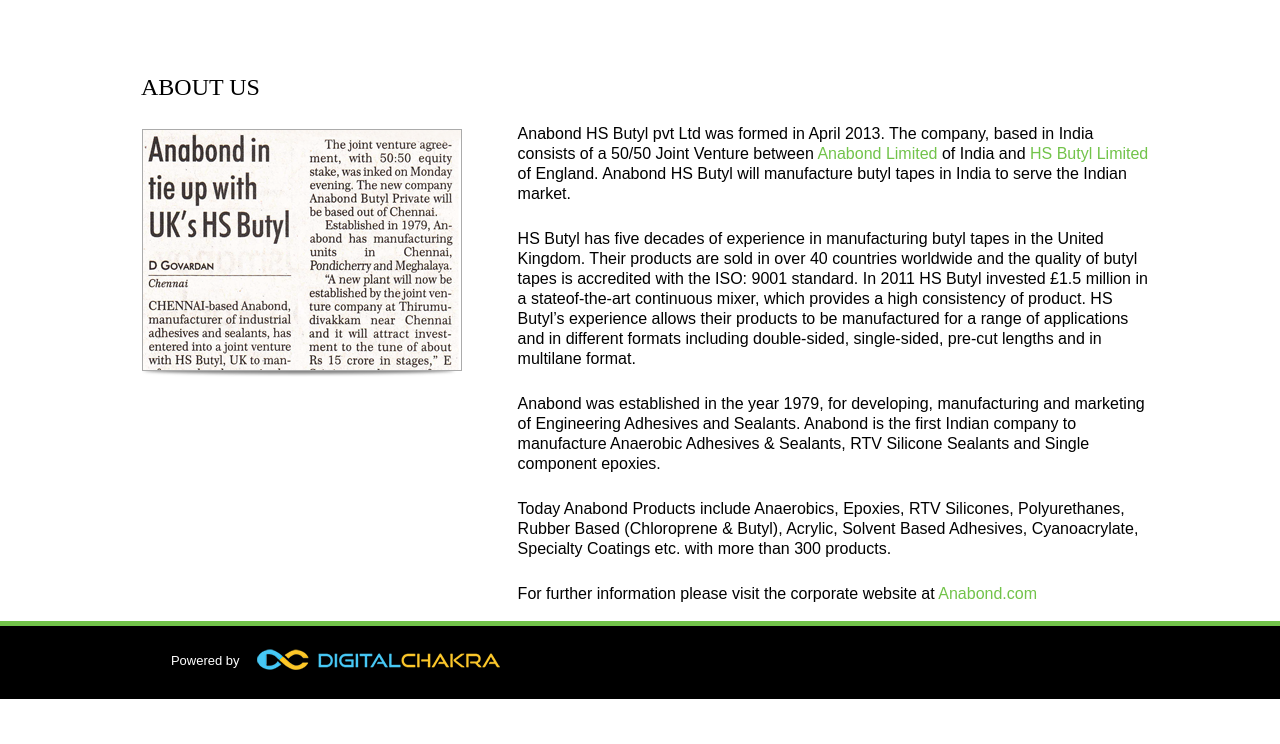
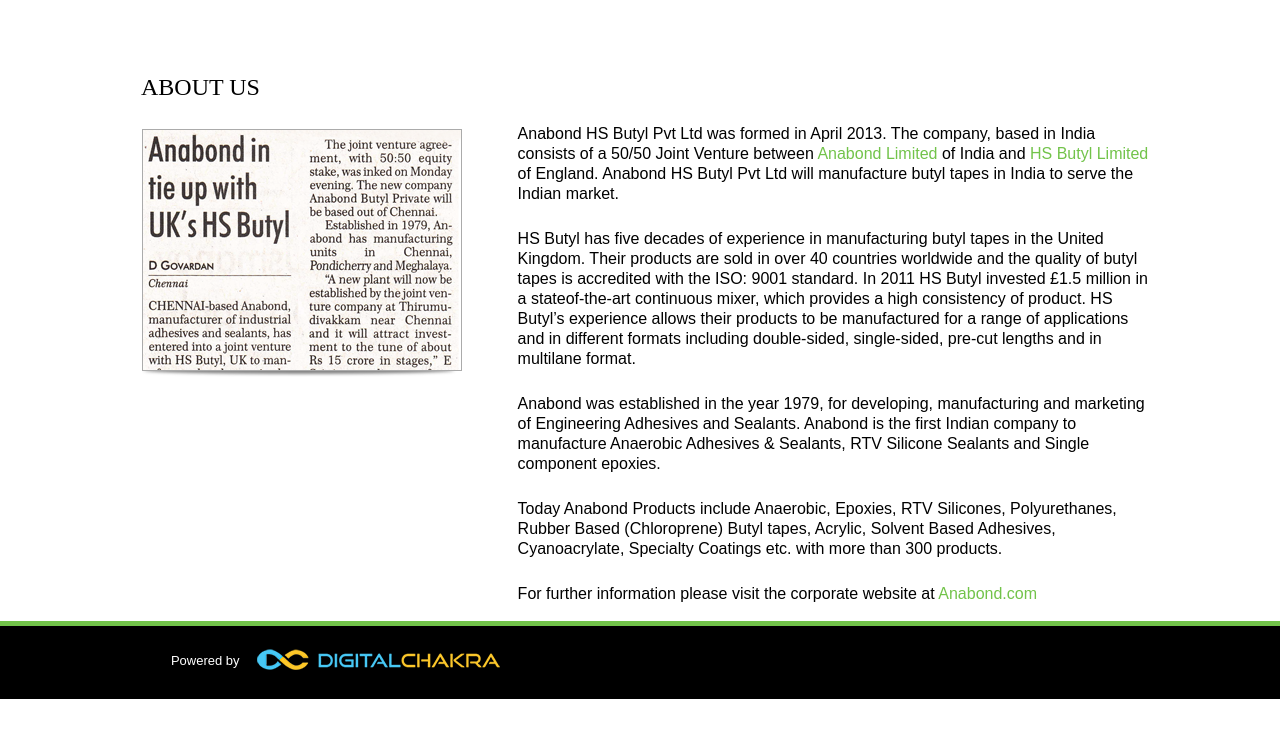
Before and after one commit to Digitalchakra/Anabond-HSButyl, a CodeIgniter app: page /hsbutyl/about in a window 1280 px wide. Shown: the part 105-849 px from the top of the page. Run offline with CodeIgniter, Linux system fonts and the light colour scheme; some libraries are stand-ins or nearby versions; some web fonts are replaced.

Commit message:
txt change

```diff
--- a/application/views/RandD.php
+++ b/application/views/RandD.php
@@ -6,7 +6,7 @@
       </h1>
 
       <p class="pg2_cnt1">In the age of rapid technology growth, developments in adhesives, sealants, encapsulants, paints & specialty coating materials are taking place all over the world to suit diversified challenging applications.  In order to cope up with the advancement, Anabond Ltd has established an in-house research and development centre in the year of 1979.  This research and development centre is capable of handling multidisciplinary activities. </p>
-      <p class="pg2_cnt1">This R & D centre is housed separately in a floor area of 12,500 sq.ft. This R & D centre is fully equipped with latest testing equipments, which are required to test the various physical, mechanical and electrical properties of adhesives and sealants and related products developed in-house. A full fledged analytical facility is also available in the R & D centre to characterize the raw materials and also the intermediates developed in-house. Though the chemistries involved in the area of adhesives and sealants are very vast, Anabond’s R & D centre is actively involved in the development of products based on the following chemistries for specific end applications.</p>
+      <p class="pg2_cnt1">This R & D centre is housed separately in a floor area of 12,500 sq.ft. This R & D centre is fully equipped with latest testing equipments, which are required to test the various physical, mechanical and electrical properties of adhesives and sealants and related products developed in-house. A fully fledged analytical facility is also available in the R & D centre to characterize the raw materials and also the intermediates developed in-house. Though the chemistries involved in the area of adhesives and sealants are very vast, Anabond’s R & D centre is actively involved in the development of products based on the following chemistries for specific end applications.</p>
 			<p class="pg2_cnt1 randd_img"></p>
 
 			<h1 class="randd"><span>R&amp;D At <a target="_blank" href="http://www.hsbutyl.com/research-development/">HSButyl</a></span>
--- a/application/views/about.php
+++ b/application/views/about.php
@@ -5,10 +5,10 @@
       	<img src="<?=base_url('assets/images/slider1.png');?>" alt="Hsbutyl" title="Hsbutyl"/>
       </div>
       <div class="abt_rit">
-      	<p>Anabond HS Butyl pvt Ltd was formed in April 2013.  The company, based in India consists of a 50/50 Joint Venture between <a href="http://www.anabond.com/index.htm">Anabond Limited</a> of India and <a href="http://www.hsbutyl.com/">HS Butyl Limited</a> of England. Anabond HS Butyl will manufacture butyl tapes in India to serve the Indian market.</p>
+      	<p>Anabond HS Butyl Pvt Ltd was formed in April 2013.  The company, based in India consists of a 50/50 Joint Venture between <a href="http://www.anabond.com/index.htm">Anabond Limited</a> of India and <a href="http://www.hsbutyl.com/">HS Butyl Limited</a> of England. Anabond HS Butyl Pvt Ltd will manufacture butyl tapes in India to serve the Indian market.</p>
       	<p>HS Butyl has five decades of experience in manufacturing butyl tapes in the United Kingdom. Their products are sold in over 40 countries worldwide and the quality of butyl tapes is accredited with the ISO: 9001 standard. In 2011 HS Butyl invested £1.5 million in a stateof-the-art continuous mixer, which provides a high consistency of product.  HS Butyl’s experience allows their products to be manufactured for a range of applications and in different formats including double-sided, single-sided, pre-cut lengths and in multilane format.</p>
       	<p>Anabond was established in the year 1979, for developing, manufacturing and marketing of Engineering Adhesives and Sealants. Anabond is the first Indian company to manufacture Anaerobic Adhesives & Sealants, RTV Silicone Sealants and Single component epoxies.</p>
-      	<p>Today Anabond Products include Anaerobics, Epoxies, RTV Silicones, Polyurethanes, Rubber Based (Chloroprene & Butyl), Acrylic, Solvent Based Adhesives, Cyanoacrylate, Specialty Coatings etc. with more than 300 products.</p>
+      	<p>Today Anabond Products include Anaerobic, Epoxies, RTV Silicones, Polyurethanes, Rubber Based (Chloroprene) Butyl tapes, Acrylic, Solvent Based Adhesives, Cyanoacrylate, Specialty Coatings etc. with more than 300 products.</p>
       	<p>For further information please visit the corporate website at <a href="http://www.anabond.com/">Anabond.com</a></p>
       </div>
     </div>
```
